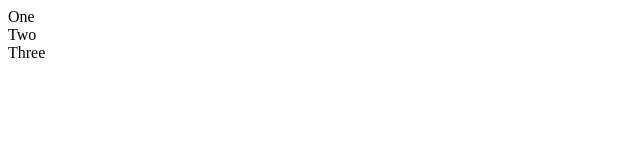
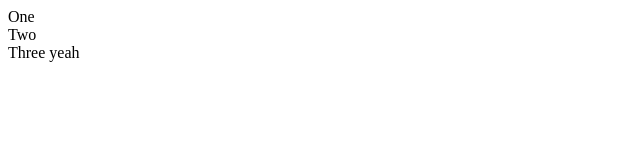
Before and after one commit to laetis1999/laetitia_AR, a plain HTML site: page test.html in a window 1280 px wide. Shown: the full height of the page, 0-640 px from the left. Drawn offline with Linux system fonts and the light colour scheme.

Commit message:
git commit

```diff
--- a/test.html
+++ b/test.html
@@ -7,7 +7,7 @@
     <div>
       <div>One</div>
       <div>Two</div>
-      <div>Three</div>
+      <div>Three yeah</div>
     </div>
   </body>
 </html>
```
